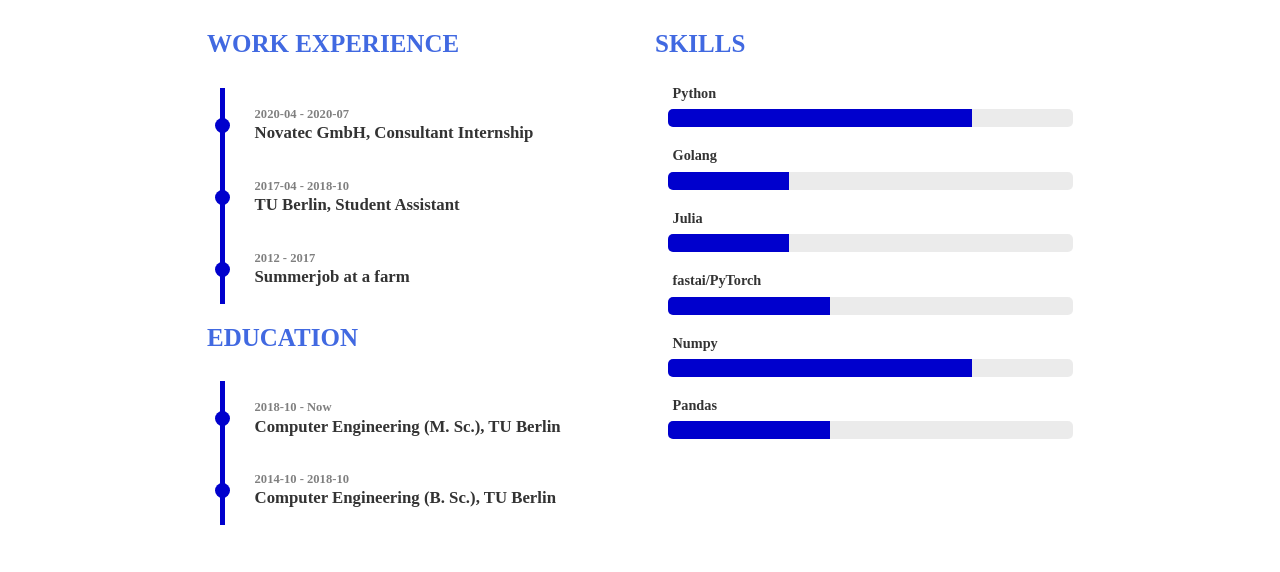
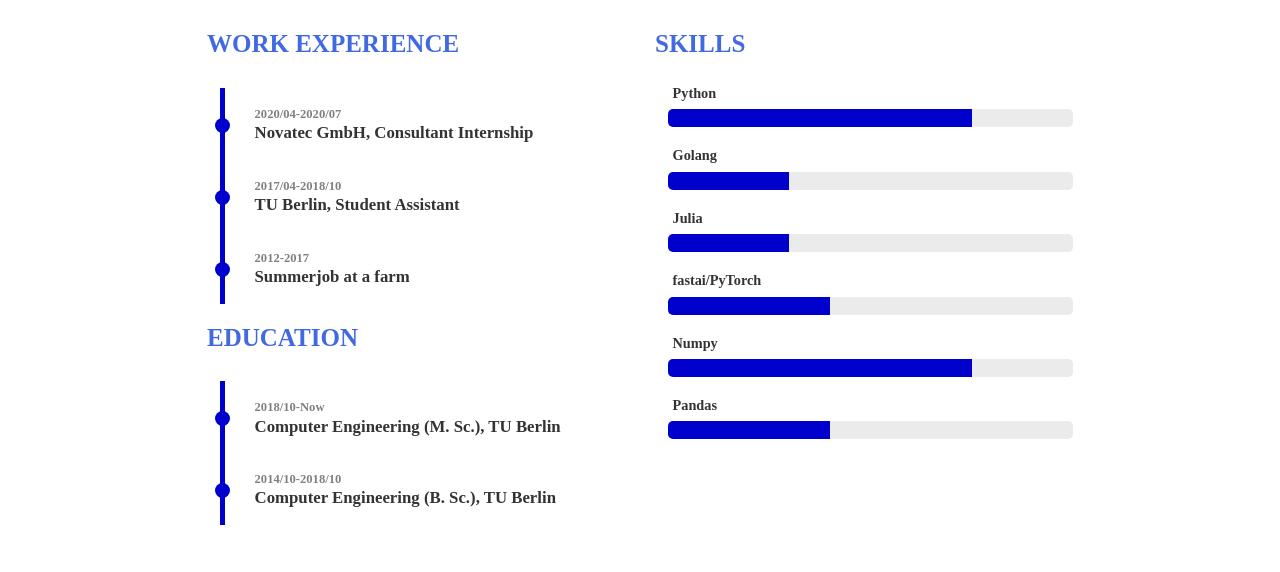
Before and after one commit to kai-tub/kai-tub.github.io, a Jekyll site: the page built from index.html, in a window 1280 px wide. Shown: the part 327-899 px from the top of the page. Built offline with Jekyll 4.4.1, drawn with Linux system fonts in a browser that asks for light colours; nearby versions of some CDN libraries; some web fonts are replaced; the list of posts is cut into pages by our own code.

```diff
--- a/_config.yml
+++ b/_config.yml
@@ -13,21 +13,21 @@
     username : Kai Norman Clasen
     description :
     workexperience :
-      - start : 2020-04
-        end : 2020-07
+      - start : 2020/04
+        end : 2020/07
         experience : Novatec GmbH, Consultant Internship
-      - start: 2017-04
-        end: 2018-10
+      - start: 2017/04
+        end: 2018/10
         experience: TU Berlin, Student Assistant
       - start: 2012
         end: 2017
         experience: Summerjob at a farm
     education:
-      - start: 2018-10
+      - start: 2018/10
         end: Now
         experience: Computer Engineering (M. Sc.), TU Berlin
-      - start: 2014-10
-        end: 2018-10
+      - start: 2014/10
+        end: 2018/10
         experience: Computer Engineering (B. Sc.), TU Berlin
     skills :
       - skill: Python
--- a/_layouts/portfolio.html
+++ b/_layouts/portfolio.html
@@ -30,7 +30,7 @@
       <ul class="exper-list">
         {% for wexp in  profile.workexperience %}
         <li class="meta">
-          <p class="date">{{ wexp.start }} - {{ wexp.end }}</p>
+          <p class="date">{{ wexp.start }}-{{ wexp.end }}</p>
           <p class="description">{{ wexp.experience }}</p>
         </li>
         {% endfor %}
@@ -39,7 +39,7 @@
       <ul class="exper-list">
         {% for eexp in  profile.education %}
         <li class="meta">
-          <p class="date">{{ eexp.start }} - {{ eexp.end }}</p>
+          <p class="date">{{ eexp.start }}-{{ eexp.end }}</p>
           <p class="description">{{ eexp.experience }}</p>
         </li>
         {% endfor %}
```
